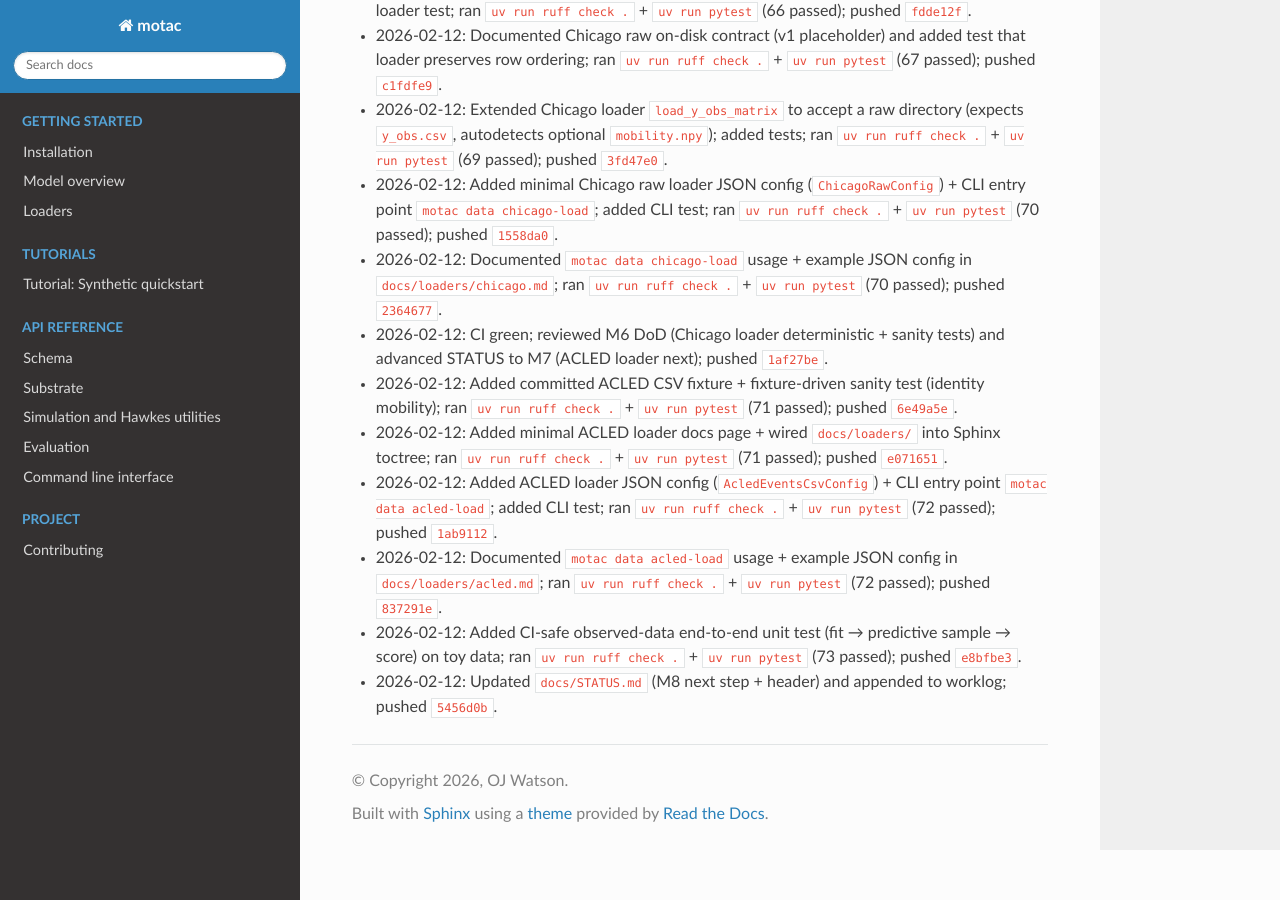
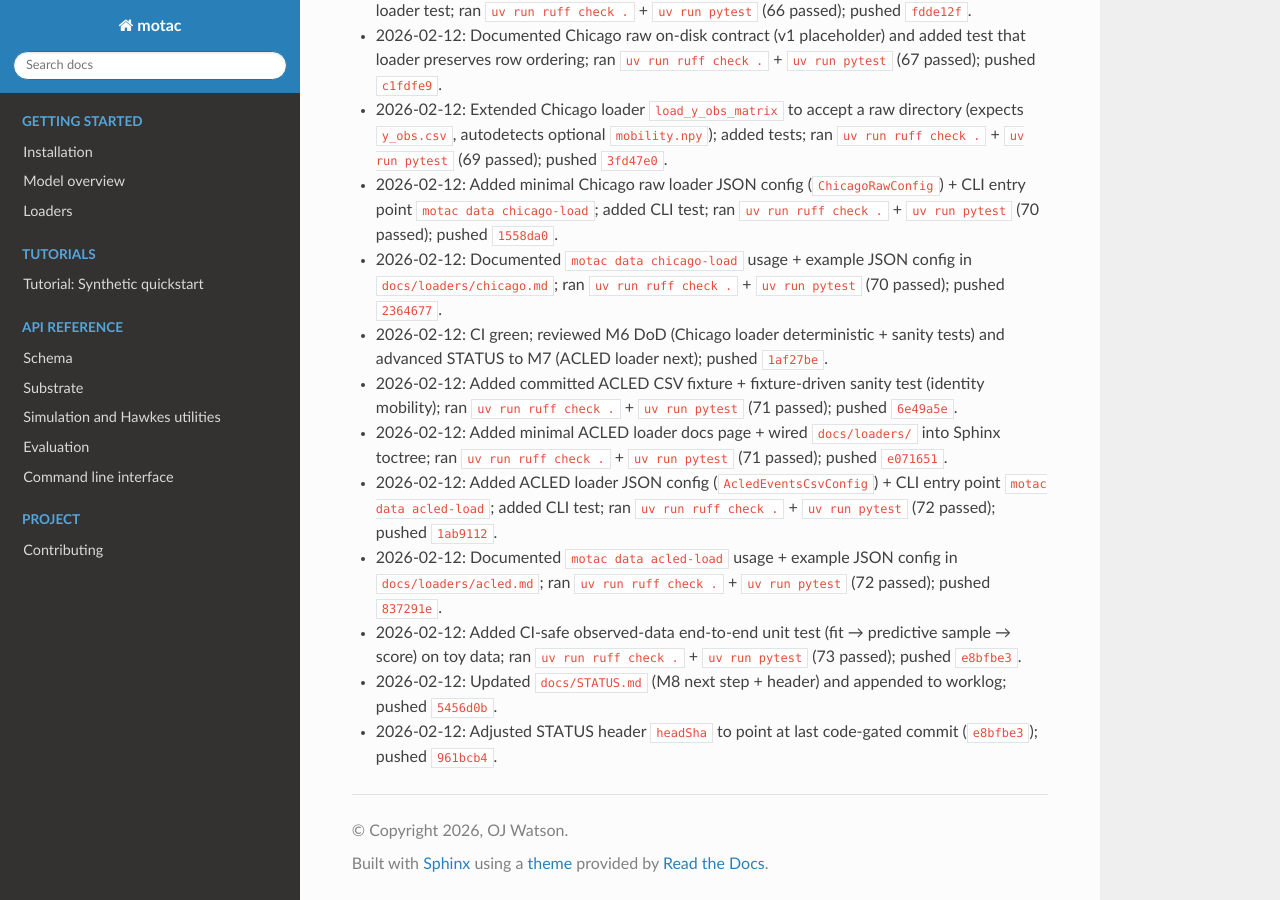
Before and after one commit to OJWatson/motac, a Sphinx documentation site: the page built from docs/WORKLOG.md, in a window 1280 px wide and 900 px high, scrolled down 628 px. Built offline with Sphinx 7.4.7 and the Read the Docs theme 3.1.0, drawn with Linux system fonts in a browser that asks for light colours.

Commit message:
docs: note STATUS headSha adjustment in worklog

```diff
--- a/docs/WORKLOG.md
+++ b/docs/WORKLOG.md
@@ -24,3 +24,4 @@ Guidelines:
 - 2026-02-12: Documented `motac data acled-load` usage + example JSON config in `docs/loaders/acled.md`; ran `uv run ruff check .` + `uv run pytest` (72 passed); pushed `837291e`.
 - 2026-02-12: Added CI-safe observed-data end-to-end unit test (fit → predictive sample → score) on toy data; ran `uv run ruff check .` + `uv run pytest` (73 passed); pushed `e8bfbe3`.
 - 2026-02-12: Updated `docs/STATUS.md` (M8 next step + header) and appended to worklog; pushed `5456d0b`.
+- 2026-02-12: Adjusted STATUS header `headSha` to point at last code-gated commit (`e8bfbe3`); pushed `961bcb4`.
```
